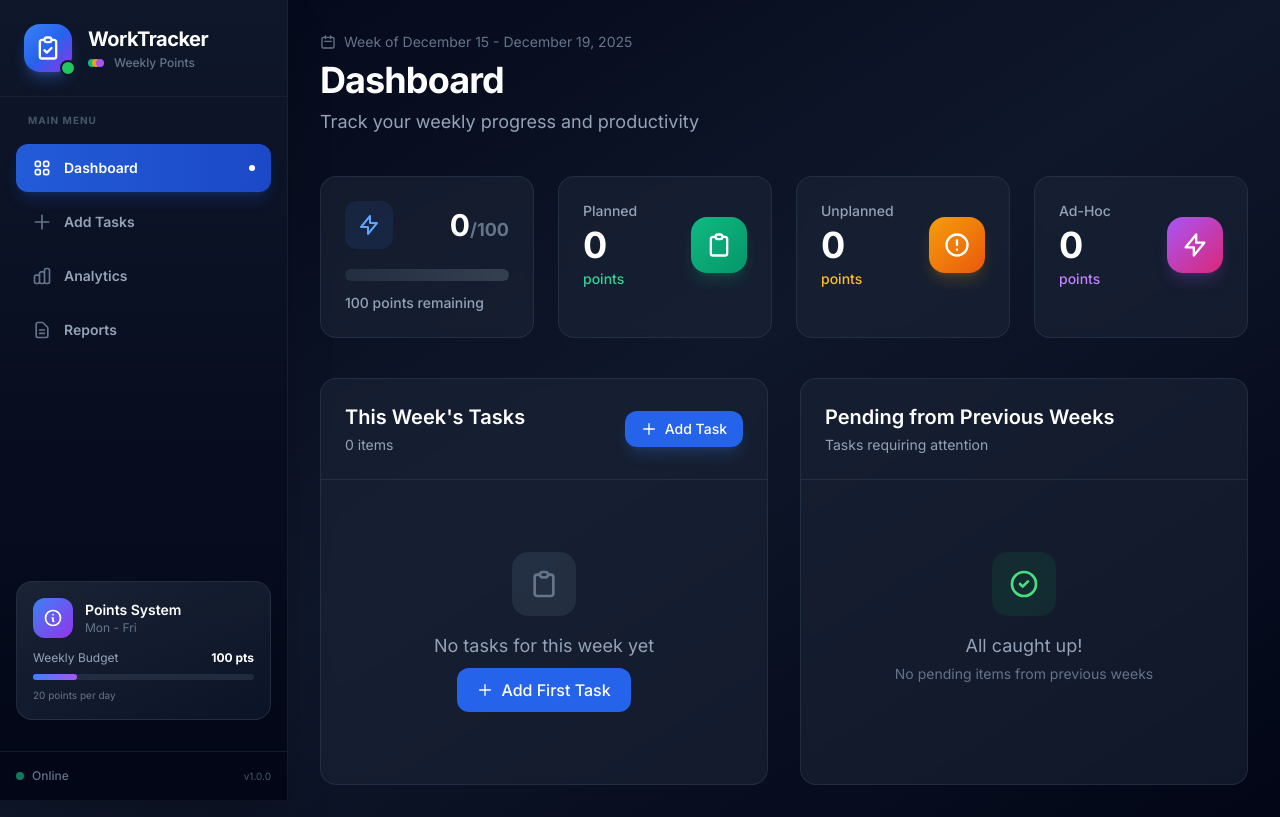
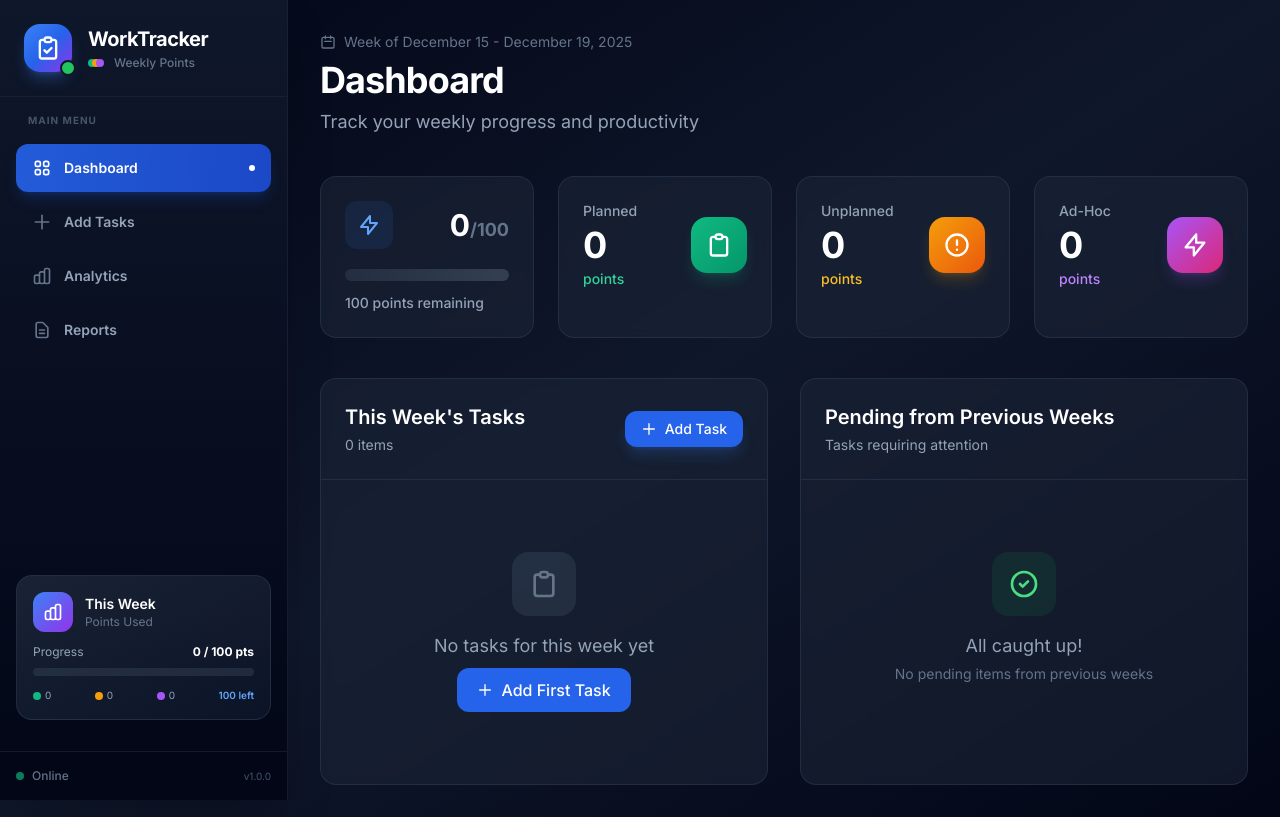
Before and after one commit to Legolasan/weekly_reporting, a FastAPI app: page / in a window 1280 px wide. Run offline with FastAPI, Linux system fonts and the light colour scheme; data comes from the database, SQL or seed files in the repository; data that the repository does not hold is empty; some libraries are stand-ins or nearby versions.

Commit message:
Make sidebar info card dynamic - show current week points usage

```diff
--- /dev/null
+++ b/app/middleware.py
@@ -0,0 +1,44 @@
+from datetime import date, timedelta
+from starlette.middleware.base import BaseHTTPMiddleware
+from starlette.requests import Request
+
+
+def get_current_week_stats(db):
+    """Get current week's points statistics."""
+    from app.models.work_week import WorkWeek
+    from app.models.work_item import WorkItem
+
+    today = date.today()
+    monday = today - timedelta(days=today.weekday())
+
+    week = db.query(WorkWeek).filter(WorkWeek.week_start == monday).first()
+
+    if not week:
+        return {
+            "week_start": monday,
+            "week_end": monday + timedelta(days=4),
+            "total_used": 0,
+            "remaining": 100,
+            "percentage": 0,
+            "planned": 0,
+            "unplanned": 0,
+            "adhoc": 0
+        }
+
+    items = db.query(WorkItem).filter(WorkItem.week_id == week.id).all()
+
+    planned = sum(i.assigned_points for i in items if i.type == "PLANNED")
+    unplanned = sum(i.assigned_points for i in items if i.type == "UNPLANNED")
+    adhoc = sum(i.assigned_points for i in items if i.type == "ADHOC")
+    total_used = planned + unplanned + adhoc
+
+    return {
+        "week_start": week.week_start,
+        "week_end": week.week_end,
+        "total_used": total_used,
+        "remaining": 100 - total_used,
+        "percentage": total_used,
+        "planned": planned,
+        "unplanned": unplanned,
+        "adhoc": adhoc
+    }
--- a/app/routers/analytics.py
+++ b/app/routers/analytics.py
@@ -4,6 +4,7 @@ from fastapi.responses import JSONResponse
 from sqlalchemy.orm import Session
 from app.database import get_db
 from app.services.analytics import get_analytics_data
+from app.middleware import get_current_week_stats
 
 router = APIRouter()
 templates = Jinja2Templates(directory="app/templates")
@@ -12,11 +13,13 @@ templates = Jinja2Templates(directory="app/templates")
 @router.get("/analytics")
 async def analytics_page(request: Request, db: Session = Depends(get_db)):
     data = get_analytics_data(db, weeks_back=12)
+    sidebar_stats = get_current_week_stats(db)
 
     return templates.TemplateResponse("analytics.html", {
         "request": request,
         "analytics": data,
-        "active_page": "analytics"
+        "active_page": "analytics",
+        "sidebar_stats": sidebar_stats
     })
 
 
--- a/app/routers/dashboard.py
+++ b/app/routers/dashboard.py
@@ -4,6 +4,7 @@ from fastapi.templating import Jinja2Templates
 from sqlalchemy.orm import Session
 from app.database import get_db
 from app.crud import get_or_create_work_week, get_work_items_by_week, get_pending_items
+from app.middleware import get_current_week_stats
 
 router = APIRouter()
 templates = Jinja2Templates(directory="app/templates")
@@ -27,6 +28,9 @@ async def dashboard(request: Request, db: Session = Depends(get_db)):
     # Get pending items from previous weeks
     pending_items = get_pending_items(db, monday)
 
+    # Get sidebar stats
+    sidebar_stats = get_current_week_stats(db)
+
     return templates.TemplateResponse("dashboard.html", {
         "request": request,
         "current_week": current_week,
@@ -37,5 +41,6 @@ async def dashboard(request: Request, db: Session = Depends(get_db)):
         "total_used": total_used,
         "remaining_points": 100 - total_used,
         "pending_items": pending_items,
-        "active_page": "dashboard"
+        "active_page": "dashboard",
+        "sidebar_stats": sidebar_stats
     })
--- a/app/routers/reports.py
+++ b/app/routers/reports.py
@@ -8,6 +8,7 @@ from app.database import get_db
 from app.services.export import export_to_csv, export_to_excel, get_filtered_items
 from app.models.work_item import TaskType, TaskStatus
 from app.crud import get_work_weeks
+from app.middleware import get_current_week_stats
 
 router = APIRouter()
 templates = Jinja2Templates(directory="app/templates")
@@ -45,6 +46,7 @@ async def reports_page(
         status_counts[item["Status"]] = status_counts.get(item["Status"], 0) + 1
 
     all_weeks = get_work_weeks(db, limit=52)
+    sidebar_stats = get_current_week_stats(db)
 
     return templates.TemplateResponse("reports.html", {
         "request": request,
@@ -62,7 +64,8 @@ async def reports_page(
             "task_type": task_type,
             "status": status
         },
-        "active_page": "reports"
+        "active_page": "reports",
+        "sidebar_stats": sidebar_stats
     })
 
 
--- a/app/templates/base.html
+++ b/app/templates/base.html
@@ -148,28 +148,42 @@
                 </nav>
             </div>
 
-            <!-- Info Card -->
+            <!-- Info Card - Dynamic Current Week Stats -->
             <div class="absolute bottom-20 left-4 right-4">
                 <div class="bg-gradient-to-br from-slate-800/80 to-slate-900/80 rounded-2xl p-4 border border-slate-700/50">
                     <div class="flex items-center gap-3 mb-3">
                         <div class="w-10 h-10 bg-gradient-to-br from-blue-500 to-purple-600 rounded-xl flex items-center justify-center">
                             <svg class="w-5 h-5 text-white" fill="none" stroke="currentColor" viewBox="0 0 24 24">
-                                <path stroke-linecap="round" stroke-linejoin="round" stroke-width="2" d="M13 16h-1v-4h-1m1-4h.01M21 12a9 9 0 11-18 0 9 9 0 0118 0z"></path>
+                                <path stroke-linecap="round" stroke-linejoin="round" stroke-width="2" d="M9 19v-6a2 2 0 00-2-2H5a2 2 0 00-2 2v6a2 2 0 002 2h2a2 2 0 002-2zm0 0V9a2 2 0 012-2h2a2 2 0 012 2v10m-6 0a2 2 0 002 2h2a2 2 0 002-2m0 0V5a2 2 0 012-2h2a2 2 0 012 2v14a2 2 0 01-2 2h-2a2 2 0 01-2-2z"></path>
                             </svg>
                         </div>
                         <div>
-                            <p class="text-sm font-semibold text-white">Points System</p>
-                            <p class="text-xs text-slate-500">Mon - Fri</p>
+                            <p class="text-sm font-semibold text-white">This Week</p>
+                            <p class="text-xs text-slate-500">Points Used</p>
                         </div>
                     </div>
-                    <div class="flex items-center justify-between text-xs">
-                        <span class="text-slate-400">Weekly Budget</span>
-                        <span class="text-white font-bold">100 pts</span>
+                    <div class="flex items-center justify-between text-xs mb-1">
+                        <span class="text-slate-400">Progress</span>
+                        <span class="text-white font-bold">{{ sidebar_stats.total_used if sidebar_stats else 0 }} / 100 pts</span>
                     </div>
-                    <div class="w-full bg-slate-700/50 rounded-full h-1.5 mt-2">
-                        <div class="bg-gradient-to-r from-blue-500 to-purple-500 h-1.5 rounded-full" style="width: 20%"></div>
+                    <div class="w-full bg-slate-700/50 rounded-full h-2 mt-2 overflow-hidden">
+                        <div class="h-2 rounded-full transition-all duration-500 {% if sidebar_stats and sidebar_stats.percentage >= 80 %}bg-gradient-to-r from-red-500 to-orange-500{% elif sidebar_stats and sidebar_stats.percentage >= 50 %}bg-gradient-to-r from-amber-500 to-yellow-500{% else %}bg-gradient-to-r from-blue-500 to-purple-500{% endif %}" style="width: {{ sidebar_stats.percentage if sidebar_stats else 0 }}%"></div>
                     </div>
-                    <p class="text-[10px] text-slate-500 mt-2">20 points per day</p>
+                    <div class="flex items-center justify-between mt-3 text-[10px]">
+                        <div class="flex items-center gap-1">
+                            <span class="w-2 h-2 bg-emerald-500 rounded-full"></span>
+                            <span class="text-slate-400">{{ sidebar_stats.planned if sidebar_stats else 0 }}</span>
+                        </div>
+                        <div class="flex items-center gap-1">
+                            <span class="w-2 h-2 bg-amber-500 rounded-full"></span>
+                            <span class="text-slate-400">{{ sidebar_stats.unplanned if sidebar_stats else 0 }}</span>
+                        </div>
+                        <div class="flex items-center gap-1">
+                            <span class="w-2 h-2 bg-purple-500 rounded-full"></span>
+                            <span class="text-slate-400">{{ sidebar_stats.adhoc if sidebar_stats else 0 }}</span>
+                        </div>
+                        <span class="text-blue-400 font-semibold">{{ sidebar_stats.remaining if sidebar_stats else 100 }} left</span>
+                    </div>
                 </div>
             </div>
 
```
Also changed, not shown: app/routers/input.py (+6 -1 lines).
